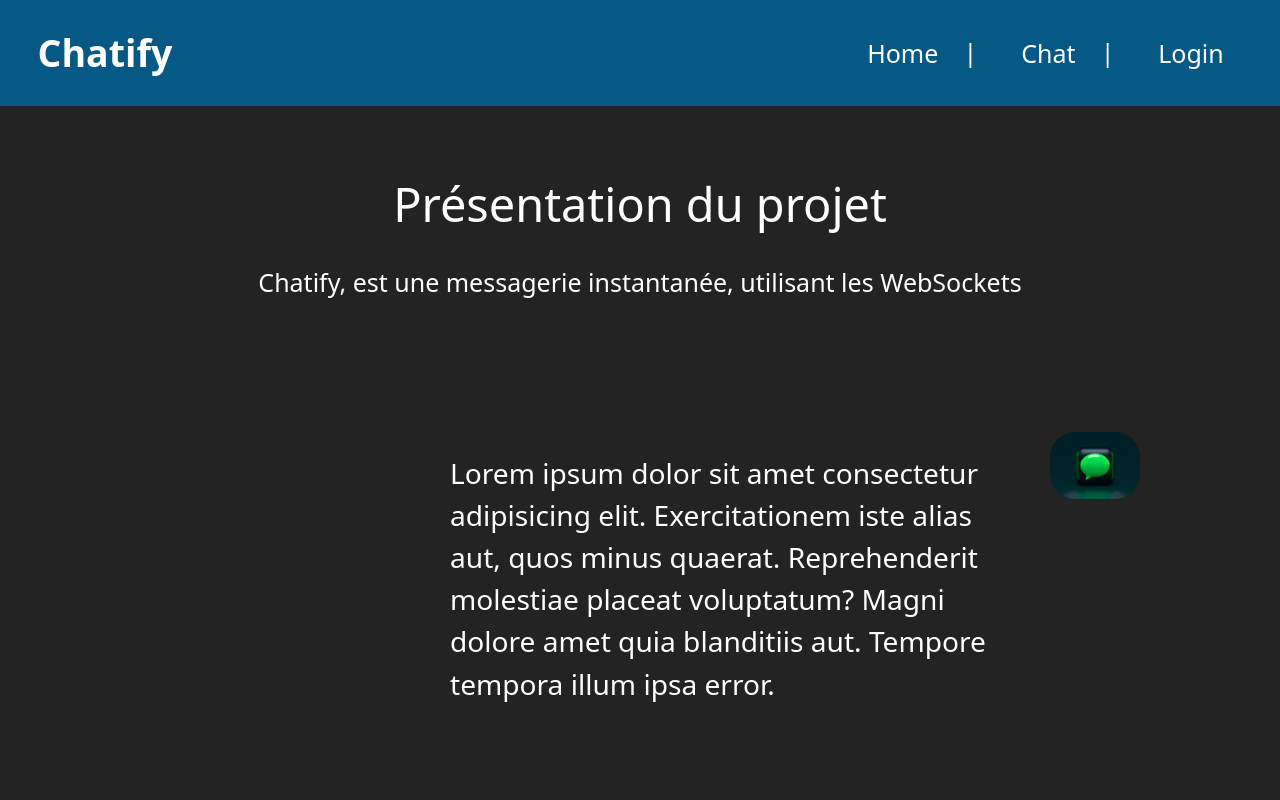
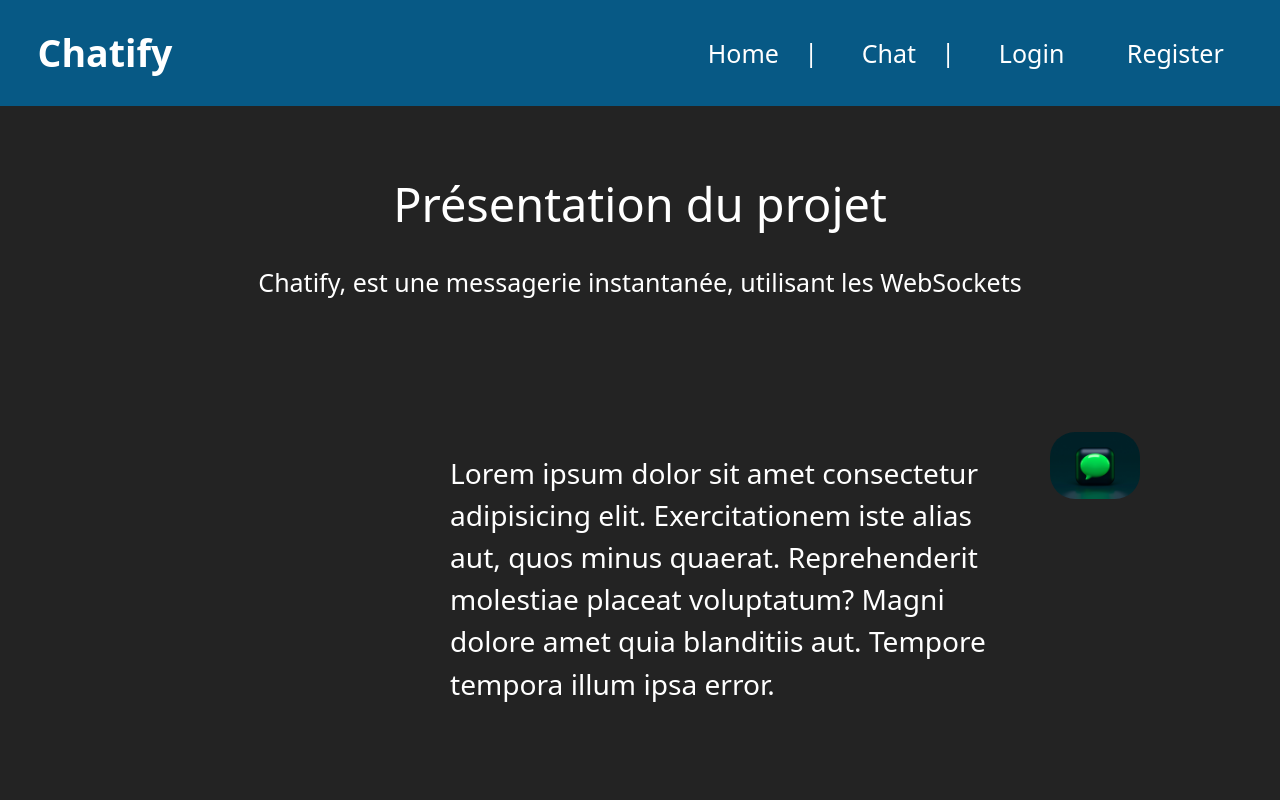
Before and after one commit to NapoTwiixe306/instantmsg, a Vue app: page / in a window 1280 px wide. Shown: the top 800 px of the page. Built offline with nearby package versions, Linux system fonts and the light colour scheme.

Commit message:
add register link

```diff
--- a/src/components/AccPage.vue
+++ b/src/components/AccPage.vue
@@ -7,6 +7,7 @@
         <li><router-link to="/" class="p-3 text-white transition duration-300 hover:bg-cyan-600 rounded-2xl">Home</router-link> | </li>
         <li><router-link to="/chat" class="p-3 text-white transition duration-300 hover:bg-cyan-600 rounded-2xl">Chat</router-link> | </li>
         <li><router-link to="/login" class="p-3 text-white transition duration-300 hover:bg-cyan-600 rounded-2xl">Login</router-link></li>
+        <li><router-link to="/register" class="p-3 text-white transition duration-300 hover:bg-cyan-600 rounded-2xl">Register</router-link></li>
       </ul>
     </div>
 
--- a/src/components/LoginPage.vue
+++ b/src/components/LoginPage.vue
@@ -31,7 +31,7 @@
       </form>
       <div class="mt-4">
         <span class="text-sm text-gray-600">Vous n'avez pas de compte ?</span>
-        <a class="ml-1 text-sm font-semibold text-blue-500 hover:text-blue-700" href="#">Créer un compte</a>
+        <router-link to="/register" class="ml-1 text-sm font-semibold text-blue-500 hover:text-blue-700">Créer un compte</router-link>
       </div>
     </div>
   </div>
--- /dev/null
+++ b/src/components/RegisterPage.vue
@@ -0,0 +1,3 @@
+<template>
+    <h1>Hello</h1>
+</template>
--- a/src/router/index.js
+++ b/src/router/index.js
@@ -22,7 +22,16 @@ const routes = [
     // this generates a separate chunk (about.[hash].js) for this route
     // which is lazy-loaded when the route is visited.
     component: () => import(/* webpackChunkName: "about" */ '../components/ChatPage.vue')
+  },
+  {
+    path: '/register',
+    name: 'register',
+    // route level code-splitting
+    // this generates a separate chunk (about.[hash].js) for this route
+    // which is lazy-loaded when the route is visited.
+    component: () => import(/* webpackChunkName: "about" */ '../components/RegisterPage.vue')
   }
+
 ]
 
 const router = createRouter({
```
